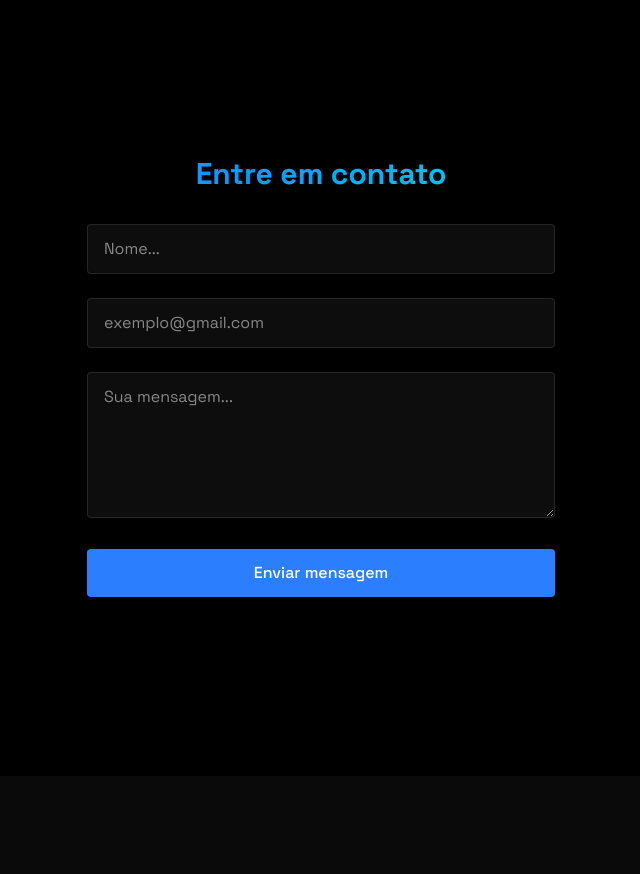
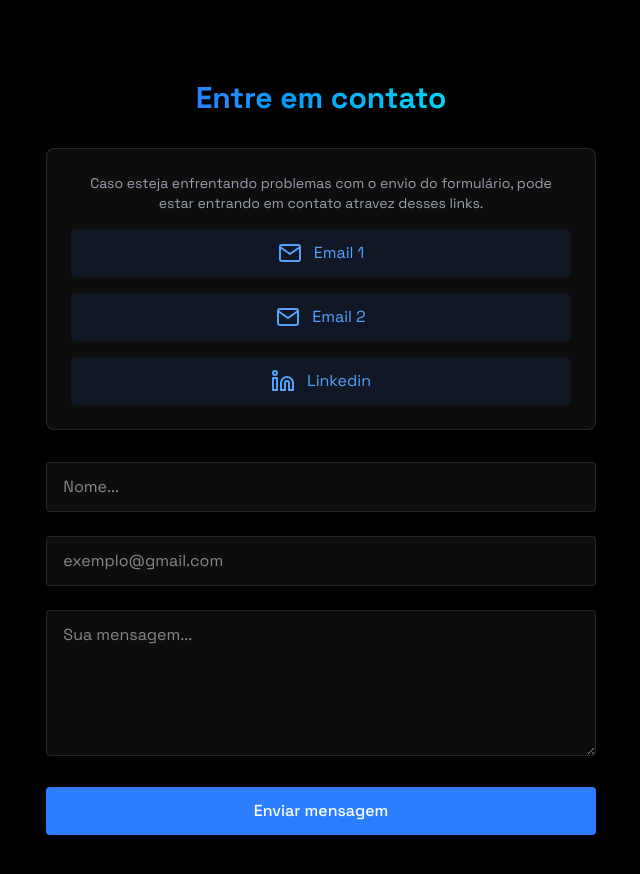
Before and after one commit to HiLucasSilva/lucassilva-portifolio, a React (Vite) app: page / in a window 1280 px wide. Shown: the part 2820-3694 px from the top of the page, without its empty margins (319-959 px from the left). Before the commit the page ends 3596 px from the top, so only its background shows below. Built offline with nearby package versions, Linux system fonts and the light colour scheme.

Commit message:
feat: add campo link contact

```diff
--- a/src/components/sections/Contact.jsx
+++ b/src/components/sections/Contact.jsx
@@ -1,30 +1,13 @@
-import { useState } from "react";
+import React, { useState } from "react";
 import { RevealOnScroll } from "../RevealOnScroll";
-import emailjs from "emailjs-com";
 
 export const Contact = () => {
+  // Estado do formulário mantido, mas a funcionalidade foi comentada
   const [formData, setFormData] = useState({
     name: "",
     email: "",
     message: "",
   });
-
-  const handleSubmit = (e) => {
-    e.preventDefault();
-
-    emailjs
-      .sendForm(
-        import.meta.env.VITE_SERVICE_ID,
-        import.meta.env.VITE_TEMPLATE_ID,
-        e.target,
-        import.meta.env.VITE_PUBLIC_KEY
-      )
-      .then(() => {
-        alert("Mensagem enviada!");
-        setFormData({ name: "", email: "", message: "" });
-      })
-      .catch(() => alert("Ops! Algo deu errado. Tente novamente."));
-  };
 
   return (
     <section
@@ -32,12 +15,48 @@ export const Contact = () => {
       className="min-h-screen flex items-center justify-center py-20"
     >
       <RevealOnScroll>
-        <div className="px-4 w-full min-w-[300px] md:w-[500px] sm:w-2/3 p-6">
+        <div className="mx-auto px-4 w-full min-w-[300px] md:w-3/4 lg:w-2/3 p-6 flex flex-col items-center">
           <h2 className="text-3xl font-bold mb-8 bg-gradient-to-r from-blue-500 to-cyan-400 bg-clip-text text-transparent text-center">
-            {" "}
             Entre em contato
           </h2>
-          <form className="space-y-6" onSubmit={handleSubmit}>
+
+          {/* Nova seção para contatos diretos e aviso sobre o formulário */}
+          <div className="w-full bg-white/5 border border-white/10 rounded-lg p-6 mb-8 text-white text-center fle ">
+
+            <p className="mb-4 text-sm text-gray-400">Caso esteja enfrentando problemas com o envio do formulário, pode estar entrando em contato atravez desses links.</p>
+            <div className="flex flex-col space-y-4">
+
+              <a href="mailto:seu.email@exemplo.com" className="flex items-center justify-center p-3 rounded-md bg-blue-500/10 hover:bg-blue-500/20 transition-colors duration-300">
+                <svg xmlns="http://www.w3.org/2000/svg" width="24" height="24" viewBox="0 0 24 24" fill="none" stroke="currentColor" strokeWidth="2" strokeLinecap="round" strokeLinejoin="round" className="text-blue-400 mr-3">
+                    <path d="M4 4h16c1.1 0 2 .9 2 2v12c0 1.1-.9 2-2 2H4c-1.1 0-2-.9-2-2V6c0-1.1.9-2 2-2z"></path>
+                    <polyline points="22,6 12,13 2,6"></polyline>
+                </svg>
+                <span className="text-blue-400 hover:text-blue-300 transition-colors duration-300"><a href="mailto:lucas.mendonca.silva@hotmail.com " target="blank_"></a>Email 1</span>
+              </a>
+
+              <a href="mailto:seu.email@exemplo.com" className="flex items-center justify-center p-3 rounded-md bg-blue-500/10 hover:bg-blue-500/20 transition-colors duration-300">
+                <svg xmlns="http://www.w3.org/2000/svg" width="24" height="24" viewBox="0 0 24 24" fill="none" stroke="currentColor" strokeWidth="2" strokeLinecap="round" strokeLinejoin="round" className="text-blue-400 mr-3">
+                    <path d="M4 4h16c1.1 0 2 .9 2 2v12c0 1.1-.9 2-2 2H4c-1.1 0-2-.9-2-2V6c0-1.1.9-2 2-2z"></path>
+                    <polyline points="22,6 12,13 2,6"></polyline>
+                </svg>
+                <span className="text-blue-400 hover:text-blue-300 transition-colors duration-300"><a href="mailto:lucassilvadevx@gmail.com" target="blank_"></a>Email 2</span>
+              </a>
+
+              <a href="https://www.linkedin.com/in/seu-perfil" target="_blank" rel="noopener noreferrer" className="flex items-center justify-center p-3 rounded-md bg-blue-500/10 hover:bg-blue-500/20 transition-colors duration-300">
+                <svg xmlns="http://www.w3.org/2000/svg" width="24" height="24" viewBox="0 0 24 24" fill="none" stroke="currentColor" strokeWidth="2" strokeLinecap="round" strokeLinejoin="round" className="text-blue-400 mr-3">
+                    <path d="M16 8a6 6 0 0 1 6 6v7h-4v-7a2 2 0 0 0-2-2 2 2 0 0 0-2 2v7h-4v-7a6 6 0 0 1 6-6z"></path>
+                    <rect x="2" y="9" width="4" height="12"></rect>
+                    <circle cx="4" cy="4" r="2"></circle>
+                </svg>
+                <span className="text-blue-400 hover:text-blue-300 transition-colors duration-300"><a href="https://www.linkedin.com/in/lucasmendoncasilva" target="blank_">Linkedin</a></span>
+              </a>
+
+
+            </div>
+          </div>
+
+          {/* O formulário original permanece desativado */}
+          <form className="w-full space-y-6">
             <div className="relative">
               <input
                 type="text"
@@ -45,14 +64,14 @@ export const Contact = () => {
                 name="name"
                 required
                 value={formData.name}
-                className="w-full bg-white/5 border border-white/10 rounded px-4 py-3 text-white transition focus:outline-none focus:border-blue-500 focus:bg-blue-500/5"
+                className="w-full bg-white/5 border border-white/10 rounded px-4 py-3 text-white transition focus:outline-none focus:border-blue-500 focus:bg-blue-500/5 cursor-not-allowed"
                 placeholder="Nome..."
+                disabled
                 onChange={(e) =>
                   setFormData({ ...formData, name: e.target.value })
                 }
               />
             </div>
-
             <div className="relative">
               <input
                 type="email"
@@ -60,14 +79,14 @@ export const Contact = () => {
                 name="email"
                 required
                 value={formData.email}
-                className="w-full bg-white/5 border border-white/10 rounded px-4 py-3 text-white transition focus:outline-none focus:border-blue-500 focus:bg-blue-500/5"
+                className="w-full bg-white/5 border border-white/10 rounded px-4 py-3 text-white transition focus:outline-none focus:border-blue-500 focus:bg-blue-500/5 cursor-not-allowed"
                 placeholder="exemplo@gmail.com"
+                disabled
                 onChange={(e) =>
                   setFormData({ ...formData, email: e.target.value })
                 }
               />
             </div>
-
             <div className="relative">
               <textarea
                 id="message"
@@ -75,19 +94,20 @@ export const Contact = () => {
                 required
                 rows={5}
                 value={formData.message}
-                className="w-full bg-white/5 border border-white/10 rounded px-4 py-3 text-white transition focus:outline-none focus:border-blue-500 focus:bg-blue-500/5"
+                className="w-full bg-white/5 border border-white/10 rounded px-4 py-3 text-white transition focus:outline-none focus:border-blue-500 focus:bg-blue-500/5 cursor-not-allowed"
                 placeholder="Sua mensagem..."
+                disabled
                 onChange={(e) =>
                   setFormData({ ...formData, message: e.target.value })
                 }
               />
             </div>
-
             <button
               type="submit"
-              className="w-full bg-blue-500 text-white py-3 px-6 rounded font-medium transition relative overflow-hidden hover:-translate-y-0.5 hover:shadow-[0_0_15px_rgba(59,130,246,0.4)]"
+              className="w-full bg-blue-500 text-white py-3 px-6 rounded font-medium transition relative overflow-hidden disabled:cursor-not-allowed"
+              disabled
             >
-                Enviar mensagem
+              Enviar mensagem
             </button>
           </form>
         </div>
```
